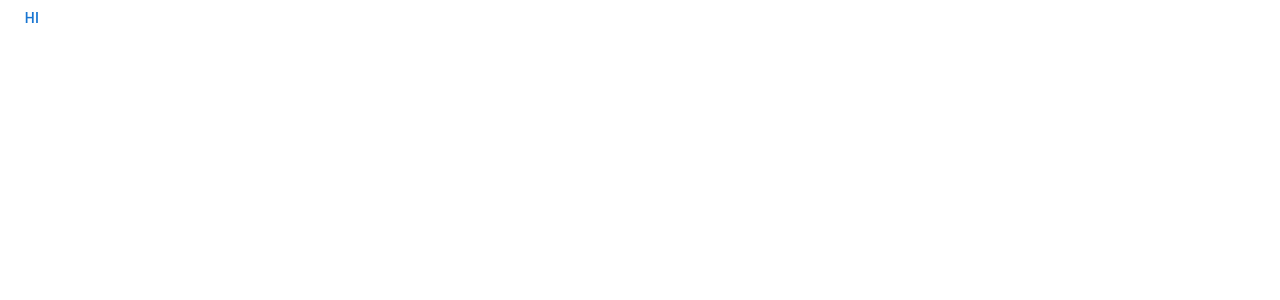
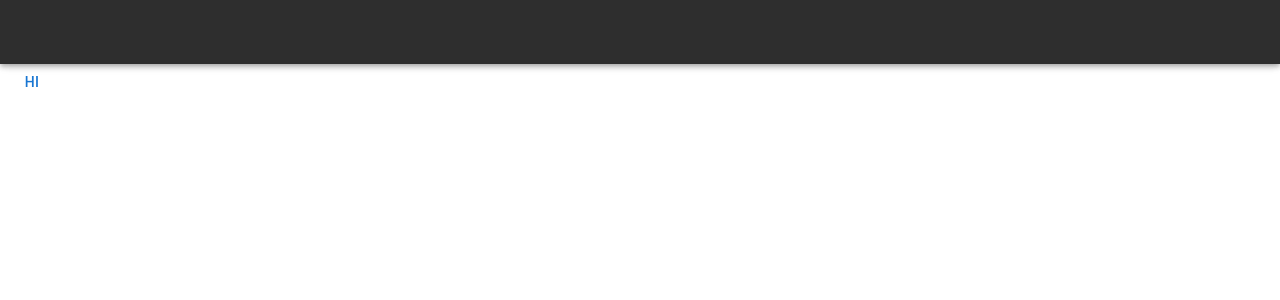
Before and after one commit to S-Pandari/game-log, a React (Create React App) app: page / in a window 1280 px wide. Shown: the top 300 px of the page. Built offline with nearby package versions, Linux system fonts and the light colour scheme.

Commit message:
Navbar no longer covers elements and file structure adjusted

```diff
--- a/src/App.js
+++ b/src/App.js
@@ -1,10 +1,11 @@
 import './App.css';
-import NavBar from './components/NavBar';
-import ScrollableList from './components/ScrollableList'
+import NavBar from './components/NavBar/NavBar';
+import ScrollableList from './components/ScrollableList/ScrollableList'
 
 function App() {
   return (
     <>
+    <NavBar/>
     <div>
       <ScrollableList />
     </div>
--- /dev/null
+++ b/src/components/NavBar/NavBar.css
@@ -0,0 +1,3 @@
+NavBarStyle {
+    padding-top: 65px;
+  }
--- a/src/components/NavBar.tsx
+++ b/src/components/NavBar/NavBar.tsx
@@ -1,5 +1,5 @@
 import { AppBar, Box, Button, Toolbar} from '@mui/material'
-import { GetData } from '../utils/RequestAPI';
+import { GetData } from '../../utils/RequestAPI';
 import React, { useState, useEffect } from 'react';
 
 
@@ -7,10 +7,11 @@ import React, { useState, useEffect } from 'react';
 function NavBar() {
   return (
     <Box>
-      <AppBar>
+      <AppBar style={{ background: '#2E2E2E' }}>
         <Toolbar>
         </Toolbar>
       </AppBar>
+      <Toolbar/>
     </Box>
     );
 }
--- a/src/components/ScrollableList.tsx
+++ b/src/components/ScrollableList/ScrollableList.tsx
@@ -1,7 +1,7 @@
 import { Button, IconButton, ImageList, ImageListItem, ImageListItemBar, ListSubheader } from '@mui/material'
-import { GetData } from '../utils/RequestAPI';
+import { GetData } from '../../utils/RequestAPI';
 import React, { useState, useEffect } from 'react';
-import { GameData } from '../interfaces/interfaces';
+import { GameData } from '../../interfaces/interfaces';
 
 
 
--- a/src/index.js
+++ b/src/index.js
@@ -3,6 +3,7 @@ import ReactDOM from 'react-dom/client';
 import './index.css';
 import App from './App';
 import reportWebVitals from './reportWebVitals';
+import NavBar from './components/NavBar/NavBar';
 
 const root = ReactDOM.createRoot(document.getElementById('root'));
 root.render(
```
Also changed, not shown: src/components/Bio/Bio.tsx (renamed from src/components/Bio.tsx), src/pages/MainPage.tsx (added).
